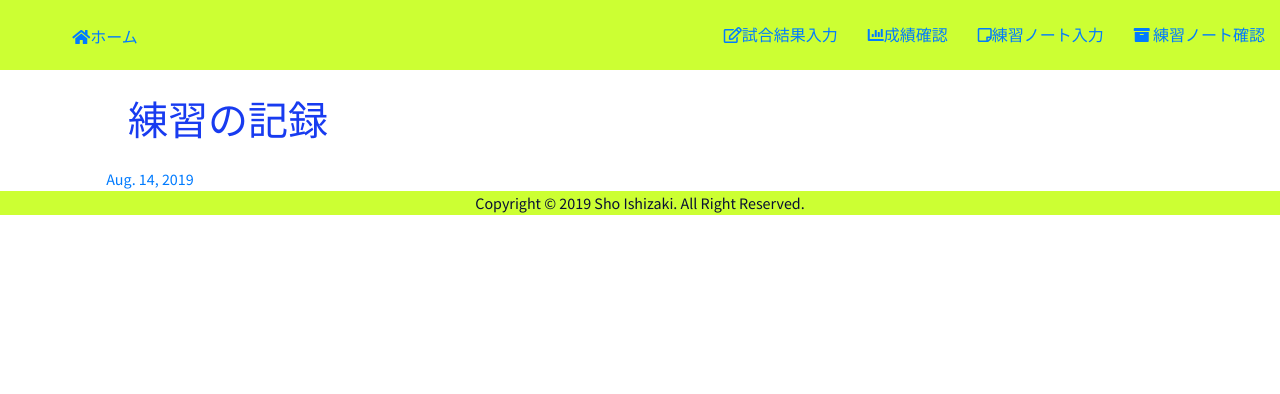
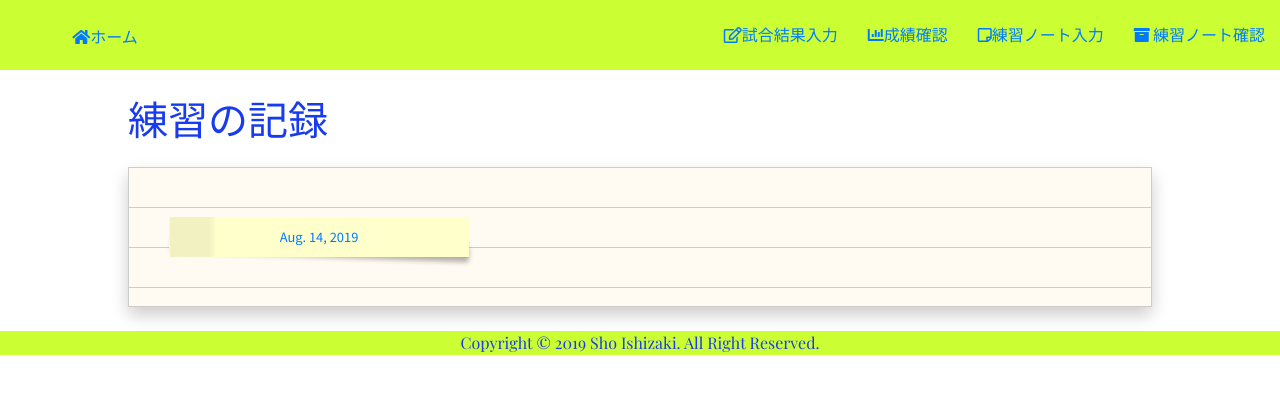
Before and after one commit to shoishizaki/baseball_game_and_practice_notes_web_app, a Django app: page /check_practice_note/ in a window 1280 px wide. Shown: the top 394 px of the page. Run offline with Django 3.2, Linux system fonts and the light colour scheme; data comes from the database, SQL or seed files in the repository; some libraries are stand-ins or nearby versions.

Commit message:
Change css

```diff
--- a/static/css/baseball_game_and_practice_notes/style.css
+++ b/static/css/baseball_game_and_practice_notes/style.css
@@ -19,22 +19,28 @@
 
 body {
   text-align: center;
-    font-family: 'Source Sans Pro';
+  font-family: "Source Sans Pro";
   color: #091034;
+  margin: 0;
 }
 
-h1, h2, h3, h4, h5, h6 {
-    font-family: 'Playfair Display';
-    color: #183BF0;
+h1,
+h2,
+h3,
+h4,
+h5,
+h6 {
+  font-family: "Playfair Display";
+  color: #183bf0;
 }
 
-li a {
-    display:block;
+a {
+  text-decoration: none;
 }
 
 /* header */
 
-.header-section{
+.header-section {
   height: 70px;
   width: 100%;
   display: flex;
@@ -43,13 +49,13 @@ li a {
   background-color: #ccff33;
 }
 
-.logo-container{
+.logo-container {
   height: 100%;
   width: 210px;
   padding: 25px;
 }
 
-.options{
+.options {
   width: 50%;
   height: 100%;
   display: flex;
@@ -57,39 +63,142 @@ li a {
   justify-content: flex-end;
 }
 
-.option{
+.option {
   padding: 10px 15px;
   cursor: pointer;
 }
 
-.main-section{
+.main-section {
   background-color: white;
 }
 
-.footer-section{
+.footer-section {
+  font-family: "Playfair Display";
+  color: #183bf0;
   background-color: #ccff33;
   /* position: relative; */
 }
 
 /*practice_note_detail_page.html*/
-.title{
+.title {
   text-align: left;
   width: 80%;
   margin: 24px auto;
 }
 
-/*.note{*/
-/*    background-image: url("/static/images/001-Basik-Paper.png");*/
-/*    width: 80%;*/
-/*    margin: 24px auto;*/
-/*    box-shadow: 0 8px 16px 0 rgba(0,0,0,0.2);*/
-/*    padding: 24px;*/
-/*}*/
-
-.note{
+.note {
   width: 80%;
   margin: 24px auto;
-    box-shadow: 0 8px 16px 0 rgba(0,0,0,0.2);
+  box-shadow: 0 8px 16px 0 rgba(0, 0, 0, 0.2);
+  padding: 24px;
+  background: linear-gradient(#ccc 1px, transparent 1px) #fffbf2;
+  background-size: auto 2.5em;
+  line-height: 2.5em;
+  border-bottom: 1px solid #ccc;
+  border-left: 1px solid #ccc;
+  border-right: 1px solid #ccc;
+  overflow: hidden;
+  display: block;
+}
+
+.note h5 {
+  text-align: left;
+}
+
+.note p {
+  text-align: left;
+}
+
+.link {
+  background-color: #ccff33;
+}
+
+.link a {
+  font-family: "Playfair Display";
+  color: #183bf0;
+}
+
+.link a:hover {
+  cursor: pointer;
+}
+
+.link a:visited {
+  font-family: "Playfair Display";
+  color: #183bf0;
+}
+
+/*practice_note_checking_page.html*/
+
+.fusen-note {
+  width: 80%;
+  margin: 24px auto;
+  box-shadow: 0 8px 16px 0 rgba(0, 0, 0, 0.2);
+  padding: 24px;
+  background: linear-gradient(#ccc 1px, transparent 1px) #fffbf2;
+  background-size: auto 2.5em;
+  line-height: 2.5em;
+  border-bottom: 1px solid #ccc;
+  border-left: 1px solid #ccc;
+  border-right: 1px solid #ccc;
+  overflow: hidden;
+  display: flex;
+  flex-flow: row wrap;
+  justify-content: flex-start;
+  align-content: space-around;
+}
+
+.husen {
+  width: 300px;
+  position: relative;
+  z-index: 0;
+  margin: 1.6em 1em;
+}
+
+.husen .husen-b {
+  font-size: 0.9em;
+  position: relative;
+  display: block;
+  width: 100%;
+  background: linear-gradient(
+    to right,
+    #ffffcc 0%,
+    #f1f1c1 0.5%,
+    #f1f1c1 13%,
+    #ffffcc 16%
+  );
+}
+
+.husen .husen-b::after {
+  content: "";
+  display: block;
+  position: absolute;
+  z-index: -1;
+  bottom: 5px;
+  right: 0;
+  height: 15px;
+  width: 99%;
+  background: rgba(0, 0, 0, 0.5);
+  box-shadow: 0 5px 5px rgba(0, 0, 0, 0.3);
+  transform: rotate(2deg);
+}
+
+.husen:hover {
+  cursor: pointer;
+  box-shadow: 0 15px 30px -5px rgba(0, 0, 0, 0.15), 0 0 5px rgba(0, 0, 0, 0.1);
+  transform: translateY(-4px);
+}
+
+.husen .husen-b a:visited {
+  font-family: "Playfair Display";
+  color: #183bf0;
+}
+
+/*practice_note_add_page.html*/
+
+.container {
+  width: 80%;
+  margin: 24px auto;
+  box-shadow: 0 8px 16px 0 rgba(0, 0, 0, 0.2);
   padding: 24px;
   background: linear-gradient(#ccc 1px, transparent 1px) #fffbf2;
   background-size: auto 2.5em;
@@ -99,108 +208,59 @@ li a {
   border-right: 1px solid #ccc;
   overflow: hidden;
 }
-
-.note h5{
+.container h5 {
   text-align: left;
 }
 
-.note p{
+.container p {
   text-align: left;
 }
 
-.link{
-    /*background-color: #B4FFB2;*/
-    background-color: #ccff33;
-}
-
-/*practice_note_checking_page.html*/
-
-.husen{
-    width: 300px;
-    position: relative;
-    z-index: 0;
-}
-
-.husen ul li{
-    list-style: none;
-    font-size: 0.9em;
-    margin: 1.6em 0;
-    padding: 1em;
-    position: relative;
-    background: linear-gradient(to right, #ffffcc 0%, #f1f1c1 0.5%, #f1f1c1 13%, #ffffcc 16%);
-}
-
-.husen ul li::after{
-    content: "";
-    display: block;
-    position: absolute;
-    z-index: -1;
-    bottom: 5px;
-    right: 0;
-    height: 15px;
-    width: 99%;
-    background: rgba(0,0,0,0.5);
-    box-shadow: 0 5px 5px rgba(0,0,0,0.3);
-    transform: rotate(2deg);
-}
-
-/*practice_note_add_page.html*/
-
-.container{
-    width: 80%;
-    margin: 24px auto;
-    box-shadow: 0 8px 16px 0 rgba(0,0,0,0.2);
-    padding: 24px;
-    background: linear-gradient(#ccc 1px, transparent 1px) #fffbf2;
-    background-size: auto 2.5em;
-    line-height: 2.5em;
-    border-bottom: 1px solid #ccc;
-    border-left: 1px solid #ccc;
-    border-right: 1px solid #ccc;
-    overflow: hidden;
-}
-.container h5{
-    text-align: left;
-}
-
-.container p{
-    text-align: left;
-}
-
-.container input[type="date"]{
+.container input[type="date"] {
   white-space: pre;
   appearance: none;
-    background: linear-gradient(#ccc 1px, transparent 1px) #fffbf2;
-    background-size: auto 2.5em;
+  background-color: rgba(0, 0, 0, 0.05);
   line-height: 2.5em;
-    border-bottom: 1px solid #ccc;
-    border-left: 1px solid #ccc;
-    border-right: 1px solid #ccc;
+  border-top: none;
+  border-bottom: none;
+  border-left: none;
+  border-right: none;
   overflow: hidden;
 }
 
-.container select{
+.container select {
   white-space: pre;
   appearance: none;
-    background: linear-gradient(#ccc 1px, transparent 1px) #fffbf2;
-    background-size: auto 2.5em;
+  background-color: rgba(0, 0, 0, 0.05);
   line-height: 2.5em;
-    border-bottom: 1px solid #ccc;
-    border-left: 1px solid #ccc;
-    border-right: 1px solid #ccc;
+  border-top: none;
+  border-bottom: none;
+  border-left: none;
+  border-right: none;
   overflow: hidden;
 }
 
-.container textarea{
+.container textarea {
   white-space: pre;
   width: 100%;
   height: 200px;
   appearance: none;
-    background: linear-gradient(#ccc 1px, transparent 1px) #fffbf2;
-    background-size: auto 2.5em;
+  background-color: rgba(0, 0, 0, 0.05);
   line-height: 2.5em;
-    border-bottom: 1px solid #ccc;
-    border-left: 1px solid #ccc;
-    border-right: 1px solid #ccc;
+  border-top: none;
+  border-bottom: none;
+  border-left: none;
+  border-right: none;
   overflow: hidden;
 }
+
+.btn {
+  font-family: "Playfair Display";
+  color: #183bf0;
+}
+
+.btn:hover {
+  cursor: pointer;
+  box-shadow: 0 15px 30px -5px rgba(0, 0, 0, 0.15), 0 0 5px rgba(0, 0, 0, 0.1);
+  transform: translateY(-4px);
+}
```
Lines whose indentation alone changed are shown as unchanged.
